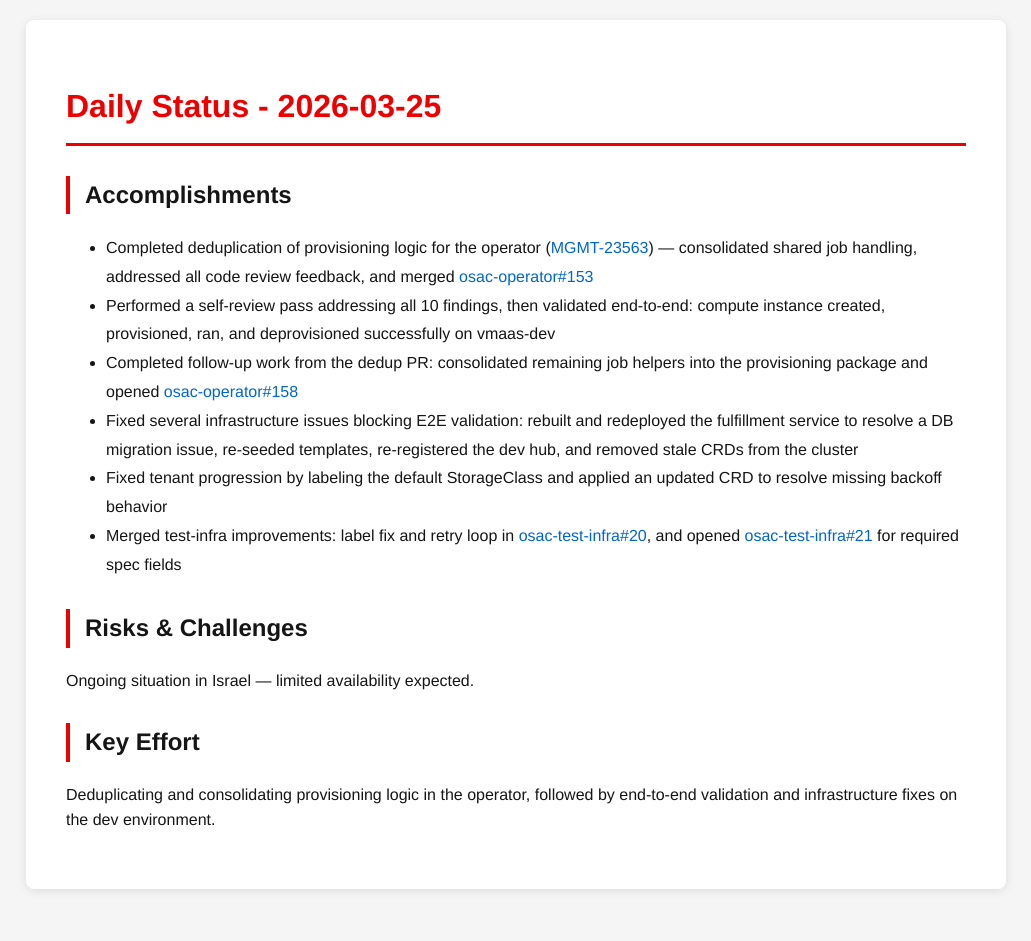
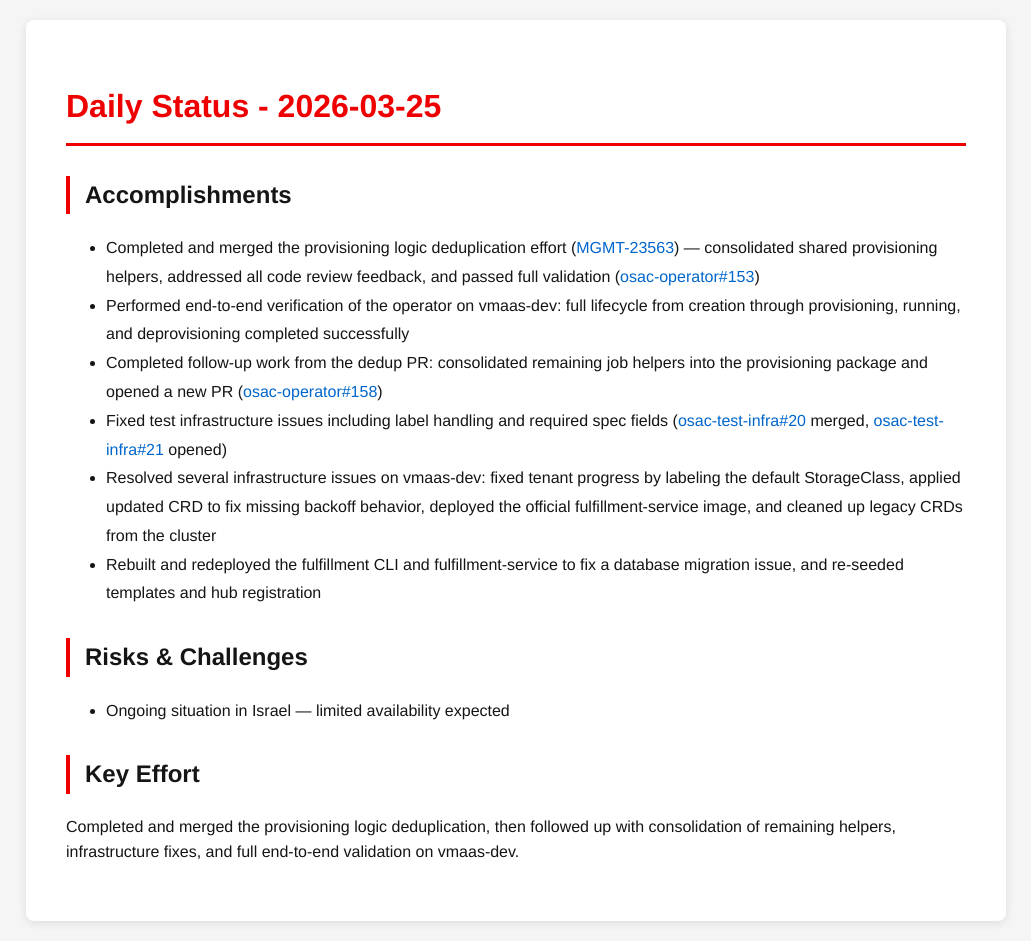
Before and after one commit to tzvatot/daily-status, a Jekyll site: the page built from 2026-03-25.md, in a window 1280 px wide. Shown: the whole page, without its empty margins (124-1155 px from the left). Built offline with Jekyll 4.4.1, drawn with Linux system fonts in a browser that asks for light colours; before the commit the page ends 909 px from its top, so only the background shows below that.

Commit message:
Daily status update - 2026-03-25

```diff
--- a/2026-03-25.md
+++ b/2026-03-25.md
@@ -7,15 +7,15 @@ date: 2026-03-25
 # Daily Status - 2026-03-25
 
 ## Accomplishments
-- Completed deduplication of provisioning logic for the operator ([MGMT-23563](https://issues.redhat.com/browse/MGMT-23563)) — consolidated shared job handling, addressed all code review feedback, and merged [osac-operator#153](https://github.com/osac-project/osac-operator/pull/153)
-- Performed a self-review pass addressing all 10 findings, then validated end-to-end: compute instance created, provisioned, ran, and deprovisioned successfully on vmaas-dev
-- Completed follow-up work from the dedup PR: consolidated remaining job helpers into the provisioning package and opened [osac-operator#158](https://github.com/osac-project/osac-operator/pull/158)
-- Fixed several infrastructure issues blocking E2E validation: rebuilt and redeployed the fulfillment service to resolve a DB migration issue, re-seeded templates, re-registered the dev hub, and removed stale CRDs from the cluster
-- Fixed tenant progression by labeling the default StorageClass and applied an updated CRD to resolve missing backoff behavior
-- Merged test-infra improvements: label fix and retry loop in [osac-test-infra#20](https://github.com/osac-project/osac-test-infra/pull/20), and opened [osac-test-infra#21](https://github.com/osac-project/osac-test-infra/pull/21) for required spec fields
+- Completed and merged the provisioning logic deduplication effort ([MGMT-23563](https://issues.redhat.com/browse/MGMT-23563)) — consolidated shared provisioning helpers, addressed all code review feedback, and passed full validation ([osac-operator#153](https://github.com/osac-project/osac-operator/pull/153))
+- Performed end-to-end verification of the operator on vmaas-dev: full lifecycle from creation through provisioning, running, and deprovisioning completed successfully
+- Completed follow-up work from the dedup PR: consolidated remaining job helpers into the provisioning package and opened a new PR ([osac-operator#158](https://github.com/osac-project/osac-operator/pull/158))
+- Fixed test infrastructure issues including label handling and required spec fields ([osac-test-infra#20](https://github.com/osac-project/osac-test-infra/pull/20) merged, [osac-test-infra#21](https://github.com/osac-project/osac-test-infra/pull/21) opened)
+- Resolved several infrastructure issues on vmaas-dev: fixed tenant progress by labeling the default StorageClass, applied updated CRD to fix missing backoff behavior, deployed the official fulfillment-service image, and cleaned up legacy CRDs from the cluster
+- Rebuilt and redeployed the fulfillment CLI and fulfillment-service to fix a database migration issue, and re-seeded templates and hub registration
 
 ## Risks & Challenges
-Ongoing situation in Israel — limited availability expected.
+- Ongoing situation in Israel — limited availability expected
 
 ## Key Effort
-Deduplicating and consolidating provisioning logic in the operator, followed by end-to-end validation and infrastructure fixes on the dev environment.
+Completed and merged the provisioning logic deduplication, then followed up with consolidation of remaining helpers, infrastructure fixes, and full end-to-end validation on vmaas-dev.
```
